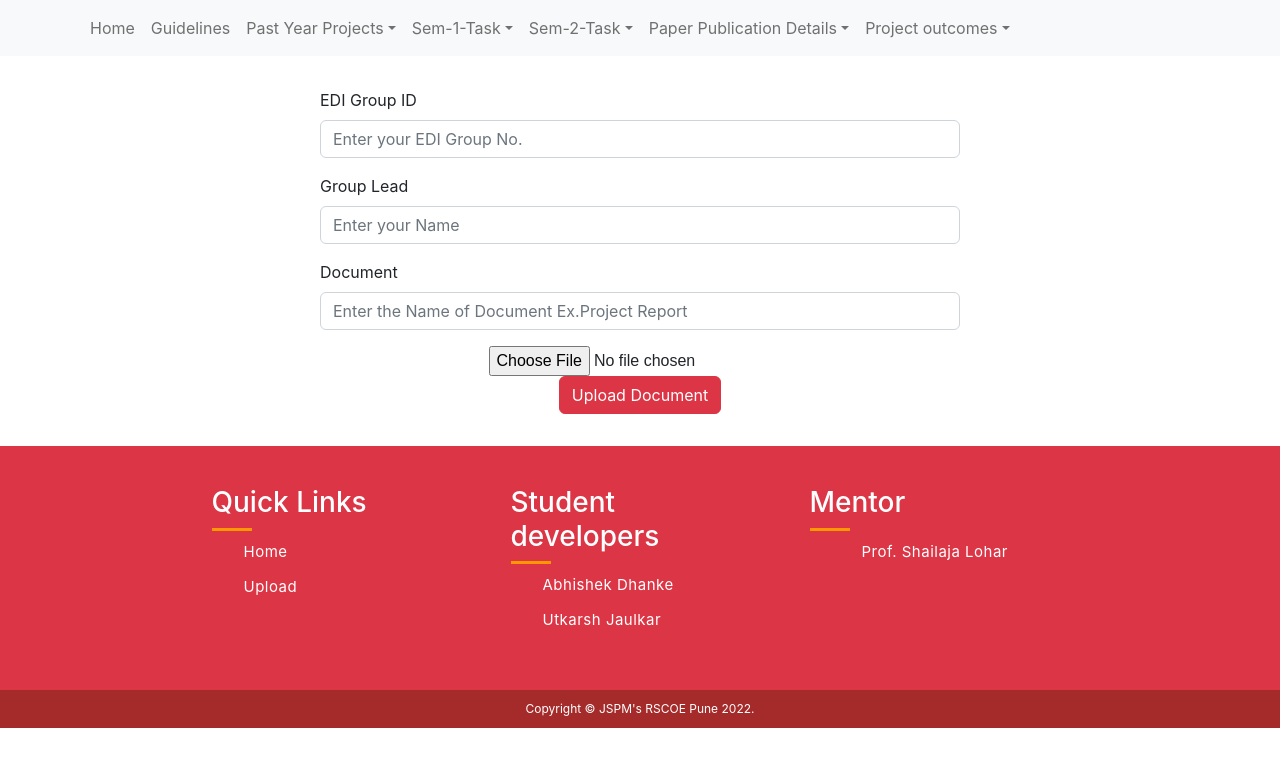
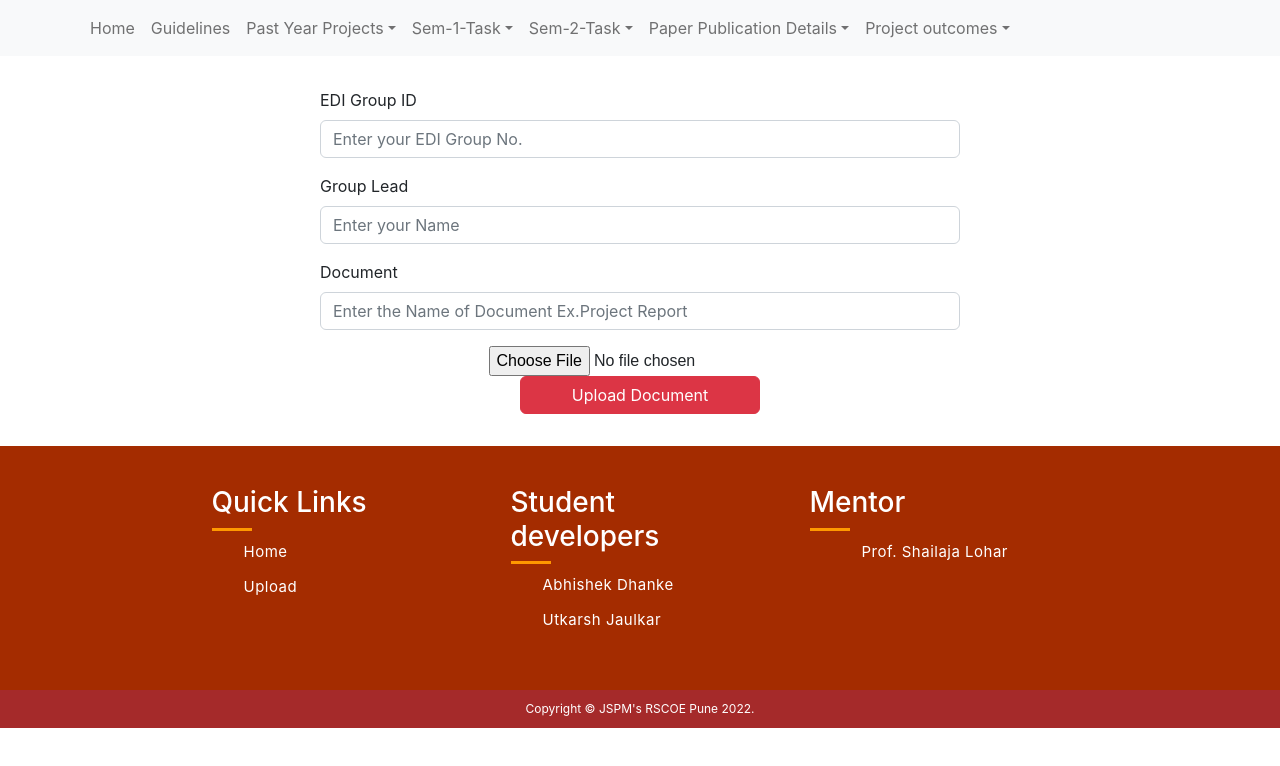
Before and after one commit to abhishekrd/collegeProject, a React (Create React App) app: page /upload in a window 1280 px wide. Shown: the top 766 px of the page. Built offline with nearby package versions, Linux system fonts and the light colour scheme; no server answers.

Commit message:
fix : loader

```diff
--- a/public/index.html
+++ b/public/index.html
@@ -10,6 +10,7 @@
       content="Web site created using create-react-app"
     />
     <link rel="apple-touch-icon" href="%PUBLIC_URL%/logo192.png" />
+
     <!--
       manifest.json provides metadata used when your web app is installed on a
       user's mobile device or desktop. See https://developers.google.com/web/fundamentals/web-app-manifest/
--- a/src/App.css
+++ b/src/App.css
@@ -111,7 +111,7 @@
 
 .footer {
 	width: 100%;
-	background: #dc3545;
+	background: #a42c00;
 	display: block;
  }
 
@@ -266,3 +266,7 @@ li i {
     -webkit-animation-fill-mode: both;
   }
 }
+
+.width{
+  width: 15rem;
+}
--- a/src/components/Upload.js
+++ b/src/components/Upload.js
@@ -2,6 +2,7 @@ import React from 'react'
 import { initializeApp } from "firebase/app";
 import { useEffect, useState } from "react";
 import { storage } from "../firebase";
+import Spinner from 'react-bootstrap/Spinner';
 import { ref, uploadBytes, listAll, getDownloadURL } from "firebase/storage";
 import { v4 } from "uuid";
 import { getFirestore } from "firebase/firestore";
@@ -22,6 +23,8 @@ const Upload = () => {
   const [edi,setEdi] = useState("");
   const [lead,setLead] = useState("");
   const [document,setDocument] = useState("");
+  const [loading, setLoading] = useState(false);
+
 
   const [imageUpload, setImageUpload] = useState(null);
   const [imageList, setImageList] = useState([]);
@@ -37,9 +40,11 @@ const Upload = () => {
     if(!edi || !lead || !document){
       return alert("please enter all the fields")
     }
+
+    setLoading(true)
     await addDoc(docref,{doctype:document, groupid:edi, grouplead:lead}
      )
-
+    await setLoading(false)
      await setEdi("");
      await setLead("");
      await setDocument("");
@@ -186,7 +191,7 @@ const Upload = () => {
 
     </div>
 
-<Button variant="danger" onClick={uploadData}>Upload Document</Button>
+<Button className='width' variant="danger" onClick={uploadData}>{loading ? <Spinner animation="border" variant="light" /> : "Upload Document" }</Button>
 
   </Form>
 
```
